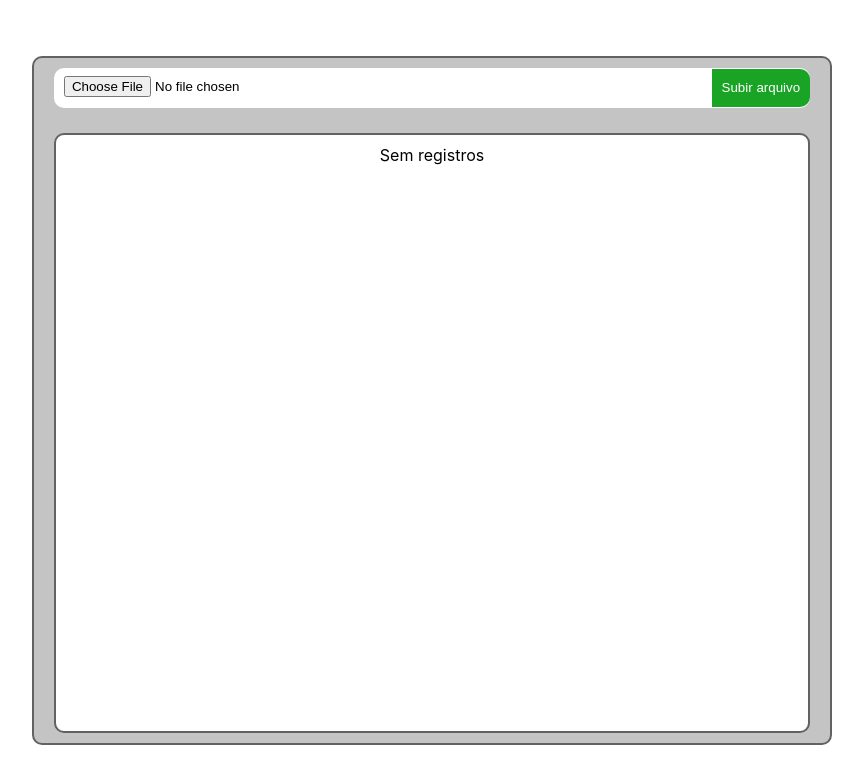
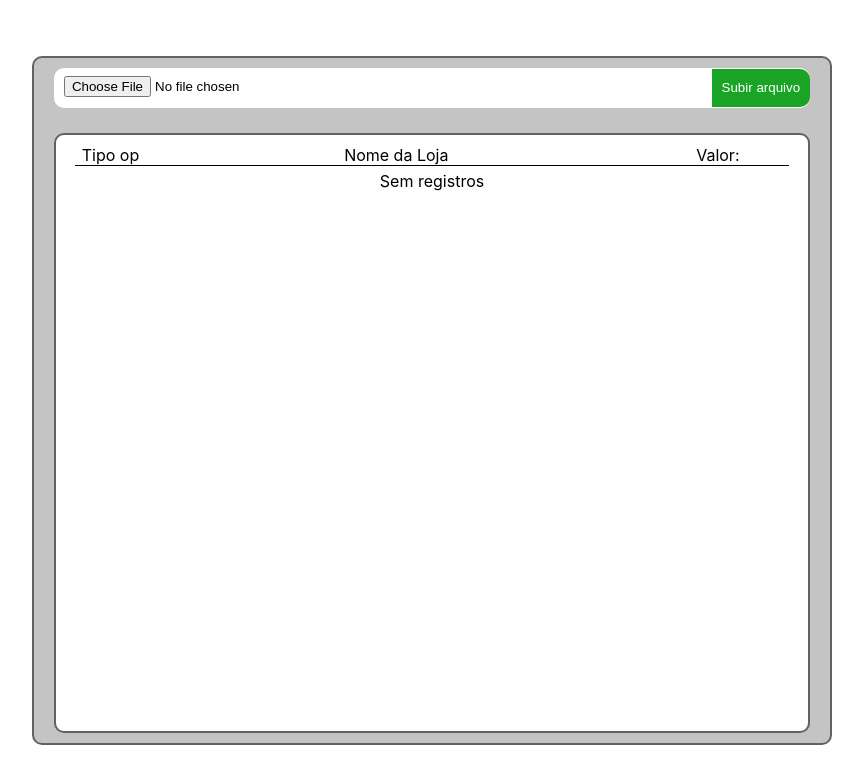
Before and after one commit to DiegoOlive29/leitordearquivo-front, a React (Create React App) app in the folder leitor-de-programa-front/: page / in a window 1280 px wide. Shown: the top 784 px of the page, without its empty margins (208-1071 px from the left). Built offline with nearby package versions, Linux system fonts and the light colour scheme.

Commit message:
Create style table and list

```diff
--- a/leitor-de-programa-front/src/components/TableDados/index.tsx
+++ b/leitor-de-programa-front/src/components/TableDados/index.tsx
@@ -1,5 +1,5 @@
 import { Responsepost } from "../../service/viewsApi";
-import { TableList } from "./styles";
+import { TableItem, TableList } from "./styles";
 
 export interface ObjResponse{
 
@@ -8,11 +8,18 @@ export interface ObjResponse{
 const TableDado = ({dados}:ObjResponse) => {
   return (
         <TableList>
+           <TableItem>
+          <p>Tipo op</p>
+          <span>Nome da Loja</span>
+          <span>Valor:</span>
+          </TableItem>
         {dados === undefined  ? ("Sem registros") :(dados?.map((dado:Responsepost)=>
          { return(
-
-          <p> {dado.id}</p>
-
+          <TableItem>
+          <p> {dado.typeOp}</p>
+          <div>{dado.store_name}</div>
+          <span>R${dado.value},00</span>
+          </TableItem>
 
 
 
--- a/leitor-de-programa-front/src/components/TableDados/styles.tsx
+++ b/leitor-de-programa-front/src/components/TableDados/styles.tsx
@@ -12,7 +12,27 @@ export const TableList = styled.div`
     overflow-y      : scroll;
     min-height      : 600px;
     padding-top     : 10px;
-    gap             : 25px;
+    gap             : 5px;
     border          : 2px solid var(--greytext);
     border-radius   : 10px ;
+
 `
+export const TableItem = styled.div`
+    display         : flex;
+    flex-direction  : row;
+    align-items     : center;
+    justify-content : space-between;
+    width           : 95%;
+    border-bottom   : 1px solid;
+    p{
+        width           : 10%;
+    }
+
+    span{
+        width           : 20%;
+    }
+    div{
+        width           : 30%;
+
+    }
+`
```
